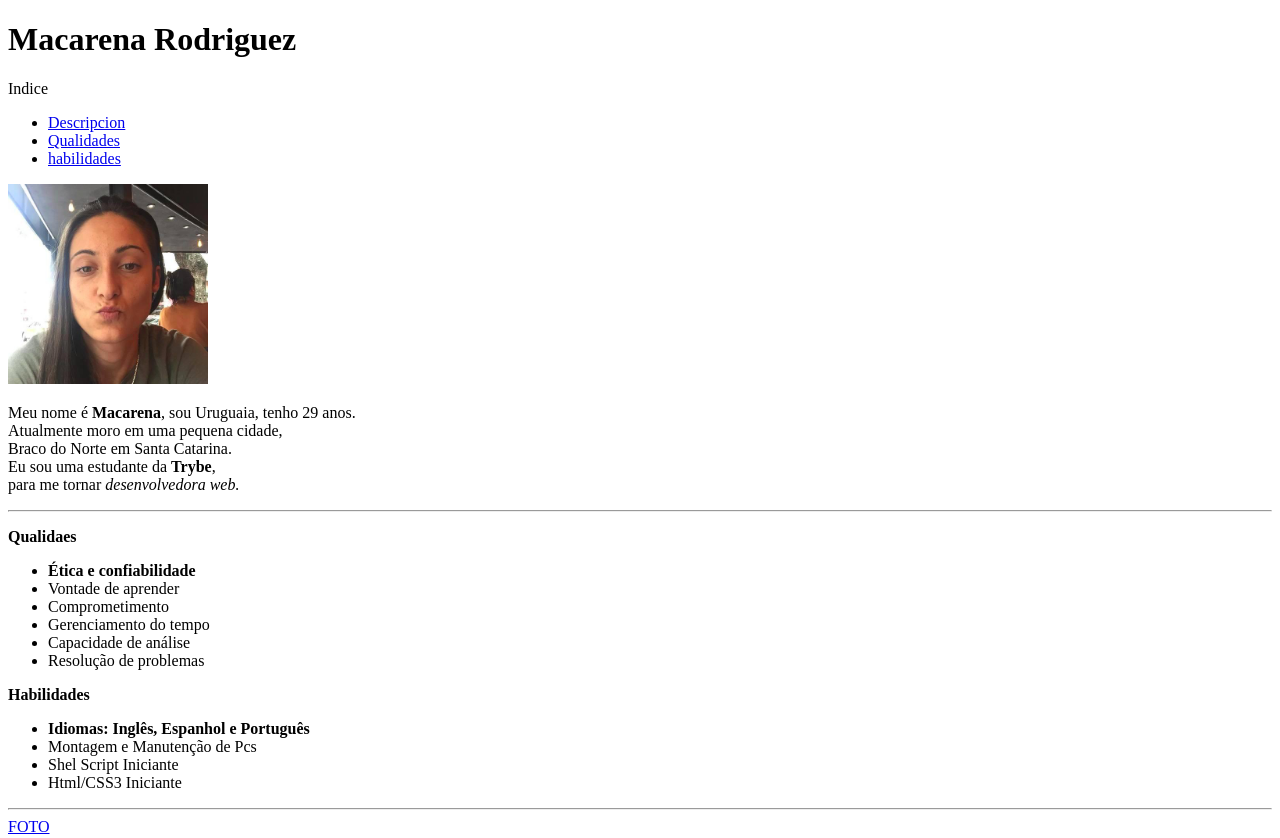
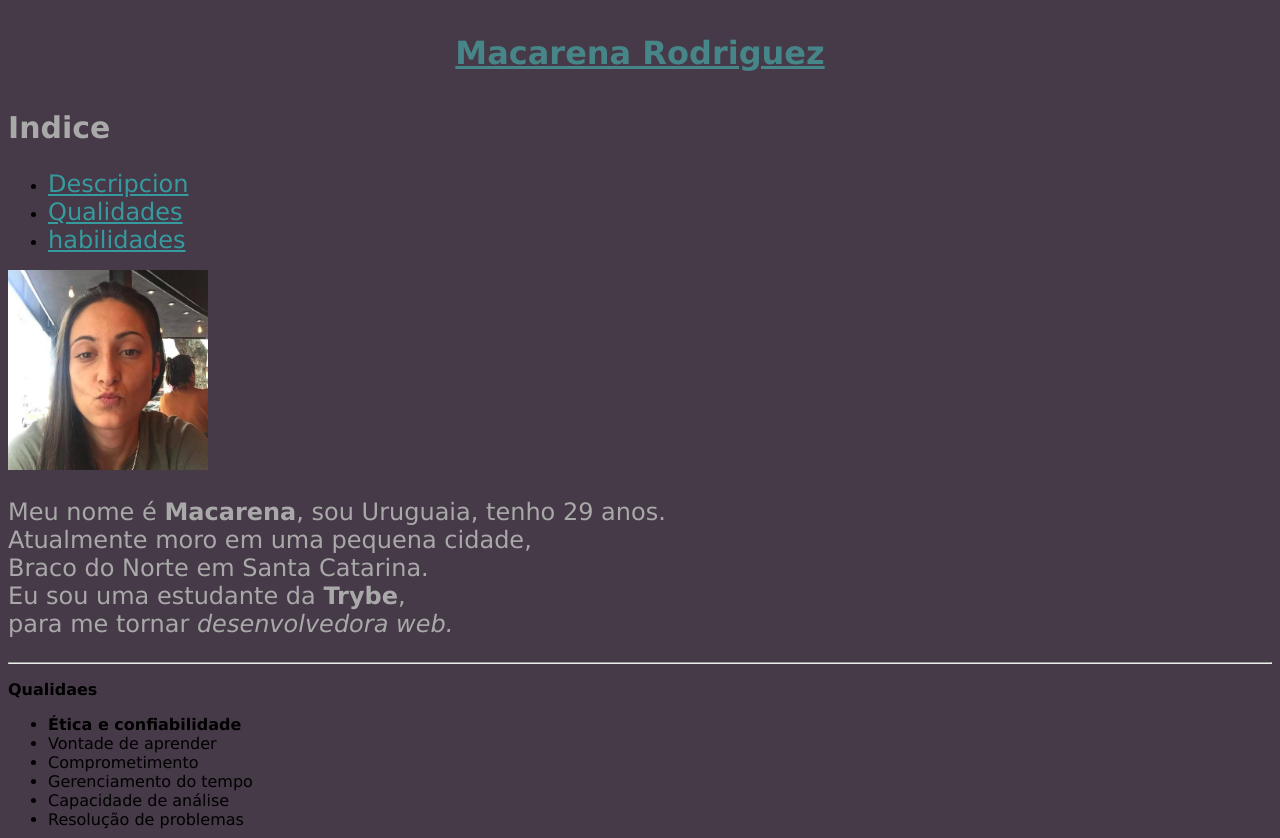
Before and after one commit to Macarena697/macarena697.github.io, a plain HTML site: page index.html in a window 1280 px wide. Shown: the top 838 px of the page. Drawn offline with Linux system fonts and the light colour scheme.

Commit message:
Actulizacion de fuentes, background

```diff
--- a/index.html
+++ b/index.html
@@ -4,11 +4,42 @@
         <meta charset="UTF-8">
         <meta name="viewport" content="width=device-width, initial-scale=1.0">
         <title>Portfolio - Macarena Rodriguez</title>
+        <style>
+            body {
+                color: #000000;
+                background-color: rgba(27, 11, 29, 0.808);
+                font-family:'Lucida Sans', 'Lucida Sans Regular', 'Lucida Grande', 'Lucida Sans Unicode', Geneva, Verdana, sans-serif;
+
+            }
+            a {
+                color:rgb(54, 155, 158);
+                font-size: 1.5em;
+
+            }
+            h1 {
+                text-align: center;
+                color: rgb(70, 134, 136);
+                text-decoration: underline;
+                line-height: 2em;
+
+            }
+            #indice {
+                font-size: 30px;
+                color: darkgrey;
+
+            }
+            #descrip {
+                color: darkgrey;
+                font-size: 1.5em;
+            }
+
+        </style>
     </head>
+
     <body>
         <h1>Macarena Rodriguez</h1>
         <p>
-            Indice
+            <h2 id="indice">Indice</h2>
             <ul>
                 <li><a href="#descrip"> Descripcion</a></li>
                 <li><a href="#qualidades"> Qualidades</a></li>
```
